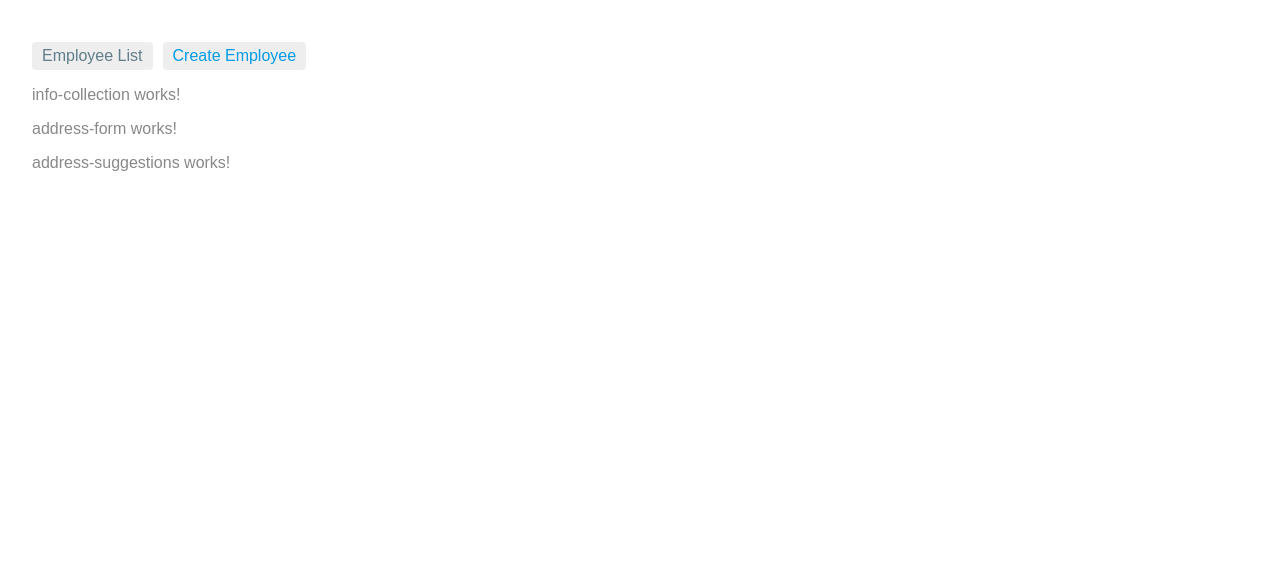
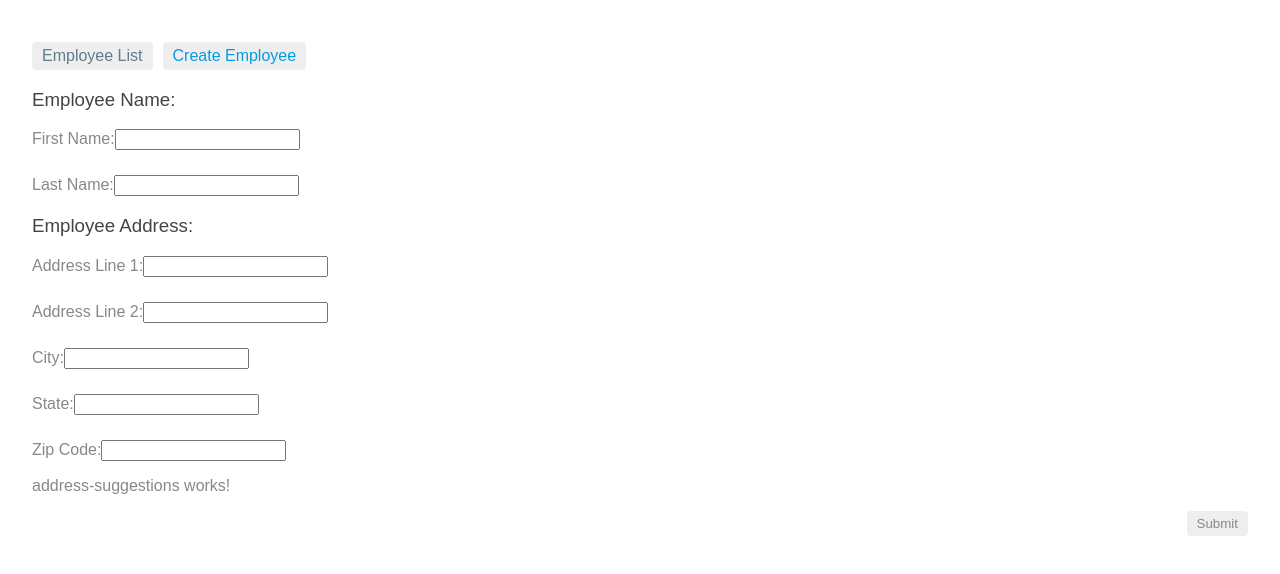
Before and after one commit to brendoncaulkins/subject-app, an Angular app: page /employee/create in a window 1280 px wide. Shown: the top 574 px of the page. Built offline with nearby package versions, Linux system fonts and the light colour scheme.

Commit message:
Basic Employee data form, logs to console

```diff
--- a/src/app/app.component.html
+++ /dev/null
@@ -1,3 +0,0 @@
-<app-header></app-header>
-
-<router-outlet></router-outlet>
--- a/src/app/app.component.ts
+++ b/src/app/app.component.ts
@@ -1,10 +1,14 @@
-import { Component } from '@angular/core';
+import { Component } from '@angular/core'
 
 @Component({
   selector: 'app-root',
-  templateUrl: './app.component.html',
-  styles: []
+  template: `
+  <app-header></app-header>
+
+  <router-outlet></router-outlet>
+`,
+  styles: [],
 })
 export class AppComponent {
-  title = 'app';
+  title = 'app'
 }
--- a/src/app/info-collection/address-form/address-form.component.html
+++ b/src/app/info-collection/address-form/address-form.component.html
@@ -1,5 +1,27 @@
-<p>
-  address-form works!
-</p>
+<h3>Employee Address:</h3>
+<form [formGroup]="addressFormGroup">
+  <div fxLayout="column" fxLayoutAlign="start stretch" fxLayoutGap="25px">
+    <div fxFlex>
+      <label for="address-line-1">Address Line 1:</label>
+      <input id="address-line-1" type="text" formControlName="addressLine1">
+    </div>
+    <div fxFlex>
+      <label for="address-line-2">Address Line 2:</label>
+      <input id="address-line-2" type="text" formControlName="addressLine2">
+    </div>
+    <div fxFlex>
+      <label for="address-city">City:</label>
+      <input id="address-city" type="text" formControlName="city">
+    </div>
+    <div fxFlex>
+      <label for="address-state">State:</label>
+      <input id="address-state" type="text" formControlName="state">
+    </div>
+    <div fxFlex>
+      <label for="address-zip-code">Zip Code:</label>
+      <input id="address-zip-code" type="text" formControlName="zipCode">
+    </div>
+  </div>
+</form>
 
 <app-address-suggestions></app-address-suggestions>
--- a/src/app/info-collection/info-collection.component.html
+++ b/src/app/info-collection/info-collection.component.html
@@ -1,5 +1,23 @@
-<p>
-  info-collection works!
-</p>
-
-<app-address-form></app-address-form>
+<h3>Employee Name:</h3>
+<div fxLayout="column" fxLayoutAlign="start stretch">
+  <div fxFlex>
+    <form [formGroup]="employeeForm">
+      <div fxLayout="column" fxLayoutAlign="start stretch" fxLayoutGap="25px">
+        <div fxFlex>
+          <label for="employee-first-name">First Name:</label>
+          <input id="employee-first-name" type="text" formControlName="firstName">
+        </div>
+        <div fxFlex>
+          <label for="employee-last-name">Last Name:</label>
+          <input id="employee-last-name" type="text" formControlName="lastName">
+        </div>
+      </div>
+    </form>
+  </div>
+  <div fxFlex>
+    <app-address-form [addressFormGroup]="employeeForm.get('address')"></app-address-form>
+  </div>
+  <div fxFlex fxFlexAlign="end">
+    <button type="submit" (click)="onSubmitForm()">Submit</button>
+  </div>
+</div>
--- a/src/app/info-collection/info-collection.component.ts
+++ b/src/app/info-collection/info-collection.component.ts
@@ -1,15 +1,40 @@
-import { Component, OnInit } from '@angular/core';
+import { Component, OnInit } from '@angular/core'
+import { FormBuilder, FormGroup } from '@angular/forms'
+
+import { Employee } from '../models/employee.model'
 
 @Component({
   selector: 'app-info-collection',
   templateUrl: './info-collection.component.html',
-  styles: []
+  styles: [],
 })
 export class InfoCollectionComponent implements OnInit {
+  employeeForm: FormGroup
+  employee: Employee
 
-  constructor() { }
+  constructor() {}
 
   ngOnInit() {
+    this.employee = new Employee()
+    this.employeeForm = this.buildForm()
   }
 
+  private buildForm(): FormGroup {
+    const builder = new FormBuilder()
+    return builder.group({
+      firstName: [this.employee.firstName],
+      lastName: [this.employee.lastName],
+      address: builder.group({
+        addressLine1: [this.employee.address.addressLine1],
+        addressLine2: [this.employee.address.addressLine2],
+        city: [this.employee.address.city],
+        state: [this.employee.address.state],
+        zipCode: [this.employee.address.zipCode],
+      }),
+    })
+  }
+
+  onSubmitForm() {
+    console.log(this.employeeForm.value)
+  }
 }
```
Also changed, not shown: src/app/app.module.ts (+11 -3 lines), src/app/info-collection/address-form/address-form.component.ts (+6 -6 lines).
